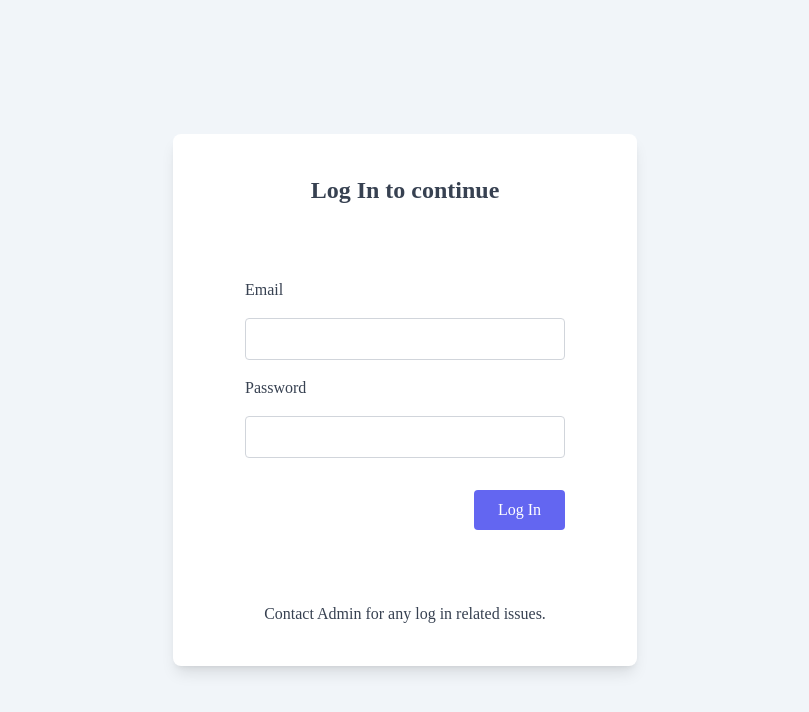
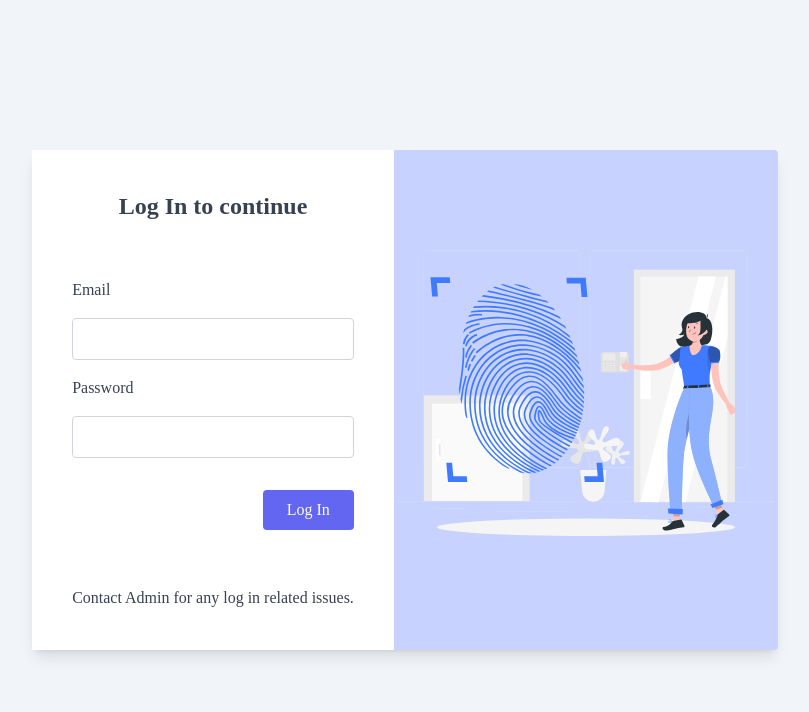
Before and after one commit to Inderpreet-React/gym-management, a React (Create React App) app: page / in a window 1280 px wide. Shown: the top 712 px of the page, without its empty margins (235-1044 px from the left). Built offline with nearby package versions, Linux system fonts and the light colour scheme; a web font is replaced by a local one.

Commit message:
Login Form design updated

```diff
--- a/package.json
+++ b/package.json
@@ -39,6 +39,7 @@
   },
   "devDependencies": {
     "@tailwindcss/forms": "^0.5.3",
+    "file-loader": "^6.2.0",
     "prettier": "^2.7.1",
     "prettier-plugin-tailwindcss": "^0.1.13",
     "react-router-dom": "^6.3.0",
--- /dev/null
+++ b/src/components/LoginForm.js
@@ -0,0 +1,37 @@
+import React from "react";
+
+function LoginForm(props) {
+	const spanClassName = "text-gray-700";
+
+	function onSubmitHandler(e) {
+		e.preventDefault();
+	}
+	return (
+		<div className="flex flex-col justify-center gap-4  bg-white p-10">
+			<h2 className="text-center text-2xl font-bold text-gray-700">
+				Log In to continue
+			</h2>
+			<form
+				onSubmit={onSubmitHandler}
+				className="my-10 flex min-w-full flex-col gap-4 rounded-lg"
+			>
+				<span className={spanClassName}>Email</span>
+				<input type="email" required />
+
+				<span className={spanClassName}>Password</span>
+				<input type="password" required />
+				<button
+					type="submit"
+					className="mt-4 self-end rounded bg-indigo-500 px-6 py-2 text-white hover:bg-indigo-700 focus:ring-1 focus:ring-indigo-500 focus:ring-offset-2"
+				>
+					Log In
+				</button>
+			</form>
+			<p className="text-center text-gray-700">
+				Contact Admin for any log in related issues.
+			</p>
+		</div>
+	);
+}
+
+export default LoginForm;
--- a/src/index.css
+++ b/src/index.css
@@ -18,9 +18,15 @@
 	[multiple],
 	textarea,
 	select {
-		@apply w-80 rounded border-gray-300 focus:border-indigo-500;
+		@apply w-full rounded border-gray-300 focus:border-indigo-500;
 	}
 	[type="checkbox"],
 	[type="radio"] {
 	}
 }
+
+@layer utilities {
+	.login-clip-path {
+		clip-path: polygon(0 0, 100% 0, 100% 100%, 9% 100%);
+	}
+}
--- a/src/pages/LoginPage.js
+++ b/src/pages/LoginPage.js
@@ -1,35 +1,17 @@
 import React from "react";
+import LoginForm from "../components/LoginForm";
+import AuthenticationSvg from "../images/AuthenticationSvg.svg";
 
 function LoginPage(props) {
-	const spanClassName = "text-gray-700";
-	function onSubmitHandler(e) {
-		e.preventDefault();
-	}
 	return (
 		<div className="flex h-screen w-full items-center justify-center bg-slate-100">
-			<div className="flex flex-col justify-center gap-4 rounded-lg bg-white p-10 shadow-lg">
-				<h2 className="text-center text-2xl font-bold text-gray-700">
-					Log In to continue
-				</h2>
-				<form
-					onSubmit={onSubmitHandler}
-					className="flex min-w-full flex-col gap-4 rounded-lg px-8 py-14"
-				>
-					<span className={spanClassName}>Email</span>
-					<input type="email" required />
-
-					<span className={spanClassName}>Password</span>
-					<input type="password" required />
-					<button
-						type="submit"
-						className="mt-4 self-end rounded bg-indigo-500 px-6 py-2 text-white hover:bg-indigo-700 focus:ring-1 focus:ring-indigo-500 focus:ring-offset-2"
-					>
-						Log In
-					</button>
-				</form>
-				<p className="text-center text-gray-700">
-					Contact Admin for any log in related issues.
-				</p>
+			<div className="flex items-center rounded bg-indigo-200 shadow-lg">
+				<LoginForm />
+				<img
+					className="h-96 w-96"
+					src={AuthenticationSvg}
+					alt="Authentication SVG"
+				></img>
 			</div>
 		</div>
 	);
--- /dev/null
+++ b/src/webpack.config.js
@@ -0,0 +1,22 @@
+const webpack = require("webpack");
+
+module.exports = {
+	entry: "./src/index.js",
+	module: {
+		rules: [
+			//...
+			{
+				test: /\.(png|jp(e*)g|svg|gif)$/,
+				use: [
+					{
+						loader: "file-loader",
+						options: {
+							name: "images/[hash]-[name].[ext]",
+						},
+					},
+				],
+			},
+		],
+	},
+	//...
+};
```
Also changed, not shown: src/components/NavBar.js (added), src/images/AuthenticationSvg.svg, 1 other file (tests, documents, lock files or other folders).
